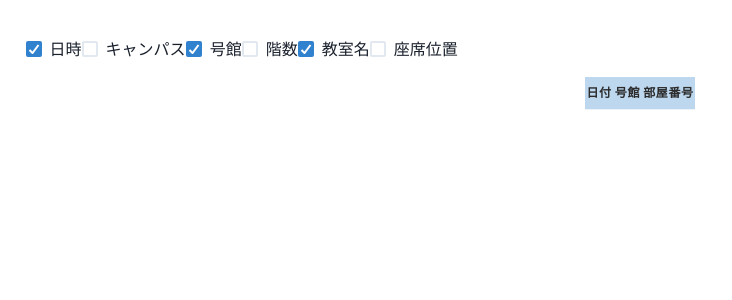
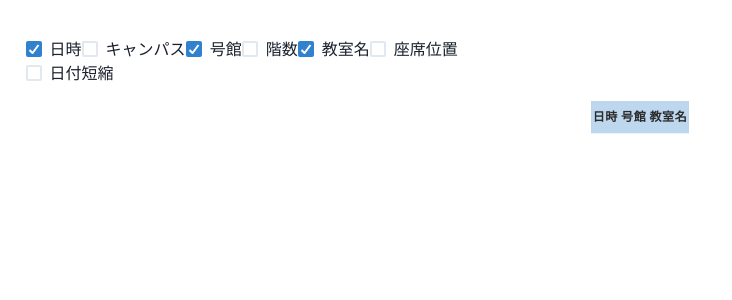
Before and after one commit to tdu-logcation/web, a Next.js app: page /history in a window 1280 px wide. Shown: the top 300 px of the page, without its empty margins (0-732 px from the left). Built offline with nearby package versions, Linux system fonts and the light colour scheme.

Commit message:
refactoring

```diff
--- a/components/History.tsx
+++ b/components/History.tsx
@@ -16,23 +16,26 @@ import {
   Flex,
   Text,
   Box,
-  Button,
   Checkbox,
 } from '@chakra-ui/react';
 import {useRecoilState} from 'recoil';
-import {logState, tableShowState} from '../utils/recoilAtoms';
+import {
+  logState,
+  tableShowState,
+  tableDateShortState,
+} from '../utils/recoilAtoms';
 import LogUtil from '../utils/LogUtil';
 import {formatDate, formatTableShow} from '../utils/formatUtil';
 import {useTable, useSortBy} from 'react-table';
 import {IoArrowUpOutline, IoArrowDownOutline} from 'react-icons/io5';
 import * as colors from '../utils/colors';
-import {HistoryTable, TableData} from '../@types/historyTable';
-import {tableShow} from '../utils/table';
+import {TableData} from '../@types/historyTable';
+import {tableShow, tableInit} from '../utils/table';
 
 export const History = () => {
   const [log] = useRecoilState(logState);
   const [show, setShow] = useRecoilState(tableShowState);
-  const [dateType, setDateType] = React.useState<boolean>(false);
+  const [dateType, setDateType] = useRecoilState(tableDateShortState);
 
   const data: TableData[] = React.useMemo(
     () =>
@@ -55,34 +58,11 @@ export const History = () => {
   );
 
   const columns = React.useMemo(
-    () => [
-      {
-        Header: '日付',
-        accessor: HistoryTable.date,
-      },
-      {
-        Header: 'キャンパス',
-        accessor: HistoryTable.campus,
-      },
-      {
-        Header: '号館',
-        accessor: HistoryTable.building,
-        isNumeric: true,
-      },
-      {
-        Header: '階数',
-        accessor: HistoryTable.floor,
-        isNumeric: true,
-      },
-      {
-        Header: '部屋番号',
-        accessor: HistoryTable.room,
-      },
-      {
-        Header: '座席位置',
-        accessor: HistoryTable.seat,
-      },
-    ],
+    () =>
+      tableShow.map(element => ({
+        Header: element.name,
+        accessor: element.id,
+      })),
     []
   );
 
@@ -98,8 +78,7 @@ export const History = () => {
       columns,
       data,
       initialState: {
-        // [日時, キャンパス, 号館, 階数, 教室名, 座席位置]
-        hiddenColumns: formatTableShow([true, false, true, false, true, false]),
+        hiddenColumns: formatTableShow(tableInit),
       },
     },
     useSortBy
@@ -130,6 +109,16 @@ export const History = () => {
   return (
     <React.Fragment>
       <Box>{showButton()}</Box>
+      <Box>
+        <Checkbox
+          isChecked={dateType}
+          onChange={(event: React.ChangeEvent<HTMLInputElement>) => {
+            setDateType(event.target.checked);
+          }}
+        >
+          日付短縮
+        </Checkbox>
+      </Box>
       <Center>
         <Box margin="1rem .5rem 1rem .5rem">
           <Table
--- a/utils/recoilAtoms.ts
+++ b/utils/recoilAtoms.ts
@@ -7,7 +7,7 @@
 import {atom, DefaultValue} from 'recoil';
 import {Campus} from '../@types/campus';
 import {Log} from '../@types/log';
-import {tableShow} from './table';
+import {tableInit} from './table';
 
 const localStorageEffect = (key: string) => ({setSelf, onSet}) => {
   const savedValue = localStorage.getItem(key);
@@ -98,6 +98,10 @@ export const directText = atom<string>({
  */
 export const tableShowState = atom<boolean[]>({
   key: 'tableShow',
-  // [日時, キャンパス, 号館, 階数, 教室名, 座席位置]
-  default: [true, false, true, false, true, false],
+  default: tableInit,
 });
+
+export const tableDateShortState = atom<boolean>({
+  key: 'tableDateShort',
+  default: false,
+});
--- a/utils/table.ts
+++ b/utils/table.ts
@@ -1,4 +1,7 @@
 import {TableShow, HistoryTable} from '../@types/historyTable';
+
+// [日時, キャンパス, 号館, 階数, 教室名, 座席位置]
+export const tableInit = [true, false, true, false, true, false];
 
 export const tableShow: TableShow[] = [
   {
```
